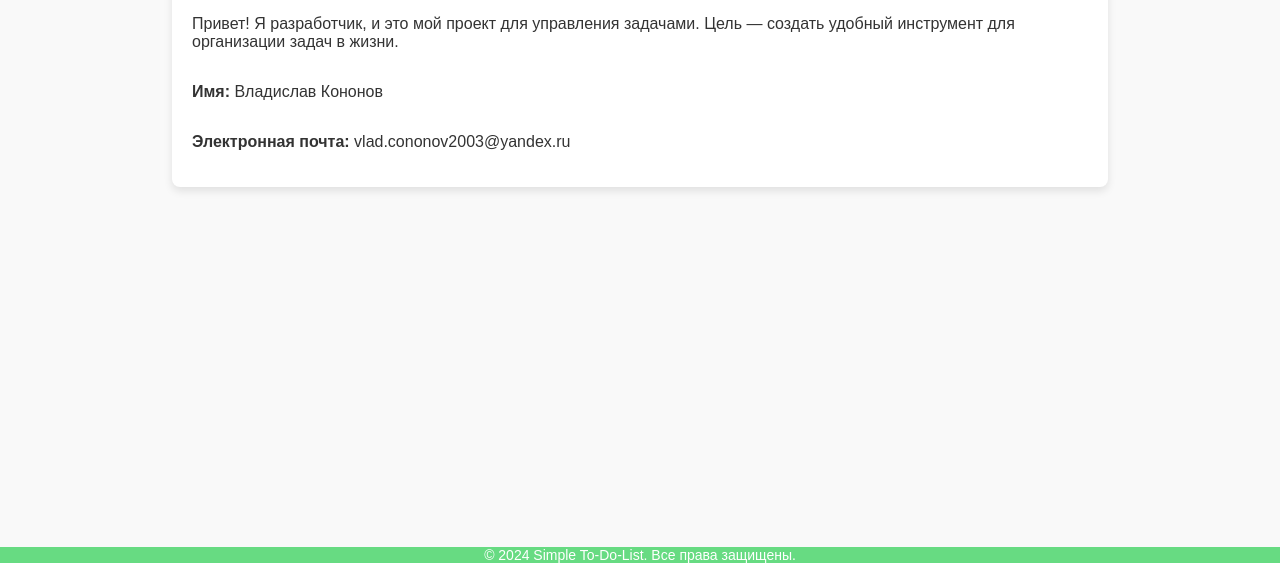
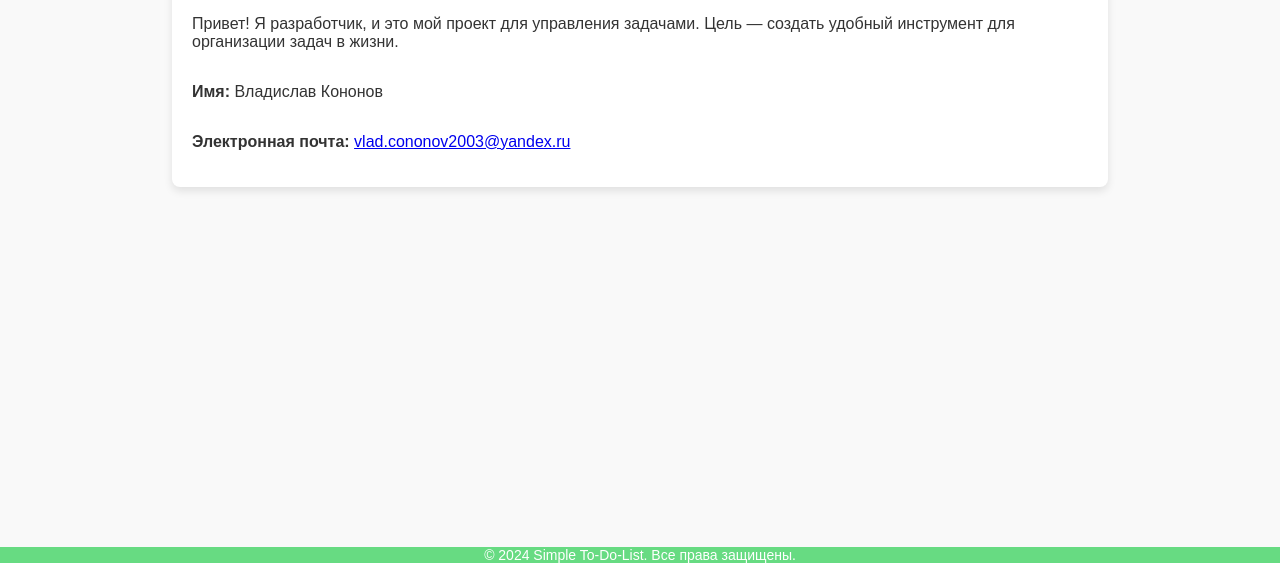
Before and after one commit to xNovaStream/SimpleToDoList, a plain HTML site: page pages/about.html in a window 1280 px wide. Shown: the part 237-800 px from the top of the page. Drawn offline with Linux system fonts and the light colour scheme.

Commit message:
feat: add email link

```diff
--- a/pages/about.html
+++ b/pages/about.html
@@ -19,9 +19,11 @@
 </header>
 <main>
     <h2 class="title">Обо мне</h2>
-    <p class="description">Привет! Я разработчик, и это мой проект для управления задачами. Цель — создать удобный инструмент для организации задач в жизни.</p>
+    <p class="description">Привет! Я разработчик, и это мой проект для управления задачами. Цель — создать удобный
+        инструмент для организации задач в жизни.</p>
     <p class="description"><strong>Имя:</strong> Владислав Кононов</p>
-    <p class="description"><strong>Электронная почта:</strong> vlad.cononov2003@yandex.ru</p>
+    <p class="description"><strong>Электронная почта:</strong> <a href="mailto:vlad.cononov2003@yandex.ru">vlad.cononov2003@yandex.ru</a>
+    </p>
 </main>
 <footer>
     <p class="footer__text">&copy; 2024 Simple To-Do-List. Все права защищены.</p>
```
